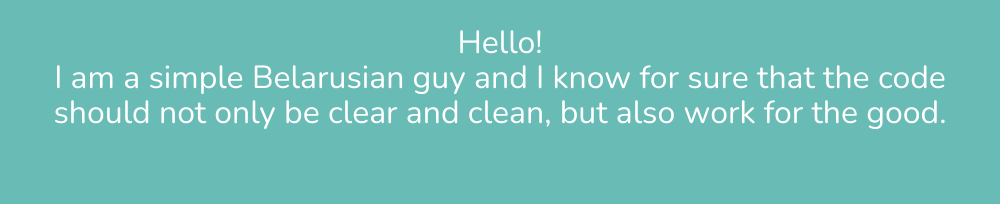
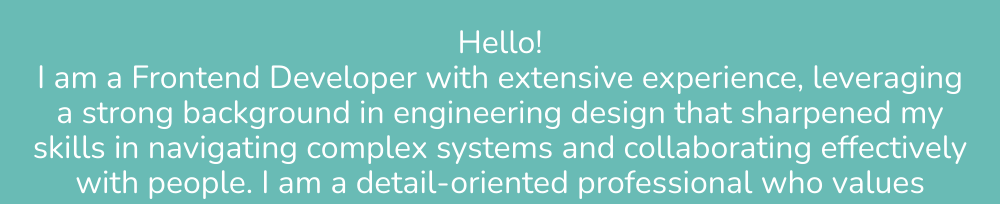
Before and after one commit to aliakseipavarazniuk/aliakseipavarazniuk.github.io, a plain HTML site: page index.html in a window 1280 px wide. Shown: the top 204 px of the page, without its empty margins (140-1140 px from the left). Drawn offline with nearby package versions, Linux system fonts and the light colour scheme.

Commit message:
some greeting points

```diff
--- a/index.html
+++ b/index.html
@@ -15,7 +15,11 @@
         <div id="content">
             <h1 class="greeting">
                 Hello!
-                <br /> I am a simple Belarusian guy and I know for sure that the code should not only be clear and clean, but also work for the good.
+                <br />
+                I am a Frontend Developer with extensive experience, leveraging a strong background in engineering
+                design that sharpened my skills in navigating complex systems and collaborating effectively with people.
+                I am a detail-oriented professional who values strictness, clarity, and mission-driven work whether on
+                product or for an outsource client.
             </h1>
             <div class="square">
                 <div>ALIAKSEI PAVARAZNIUK</div>
```
